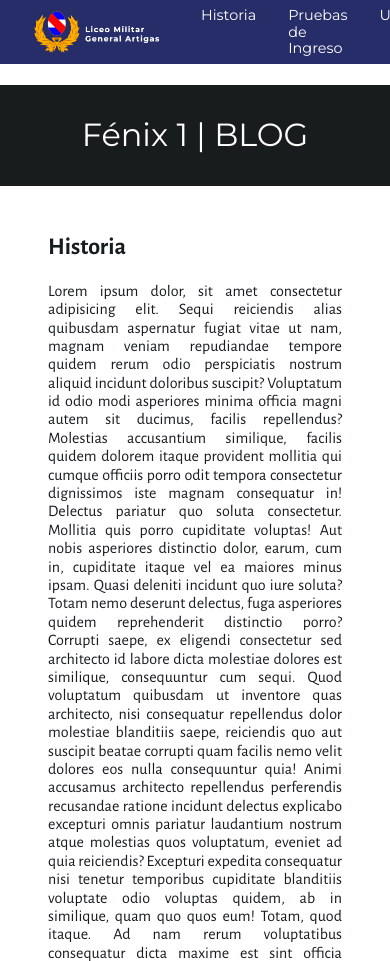
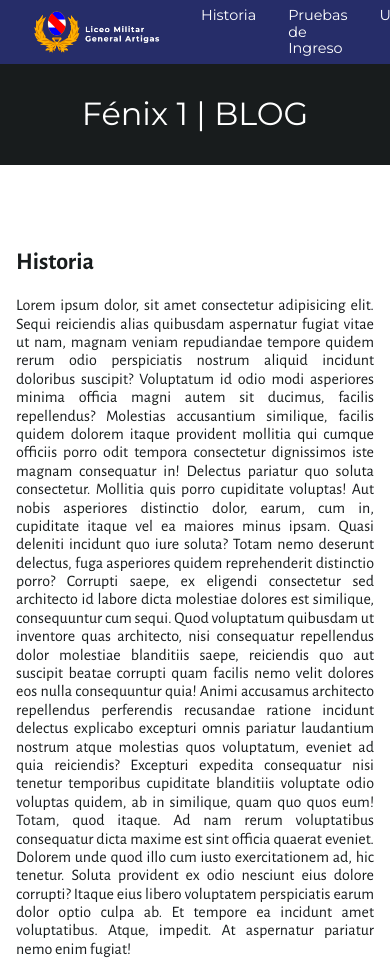
Before and after one commit to Can3do/fenix1blog.github.io, a plain HTML site: page index.html in a window 390 px wide. Shown: the top 961 px of the page. Drawn offline with nearby package versions, Linux system fonts and the light colour scheme.

Commit message:
sacando padding a los costaos en movil

```diff
--- a/style.css
+++ b/style.css
@@ -80,15 +80,16 @@ html {
 }
 
 .main__title {
-    text-align: center;
-    font-family: "Montserrat";
-    font-weight: 400;
-    font-size: 2rem;
-    background-color: var(--color6);
+    margin: 0 0 3rem 0;
     padding: 2rem 0;
     color: var(--color5);
     display: flex;
     justify-content: center;
+    font-size: 2rem;
+    background-color: var(--color6);
+    text-align: center;
+    font-family: "Montserrat";
+    font-weight: 400;
     position: relative;
 }
 
@@ -97,7 +98,7 @@ html {
     font-family: "Alegreya Sans";
     box-sizing: border-box;
     padding: 0 3rem;
-    margin: 3rem 0;
+    margin: 0 0 3rem 0;
     text-align: justify;
 }
 
@@ -107,3 +108,9 @@ html {
     height: 10rem;
     background-color: var(--color6);
 }
+
+@media (max-width: 650px) {
+    .main__section {
+        padding: 1rem;
+    }
+}
```
